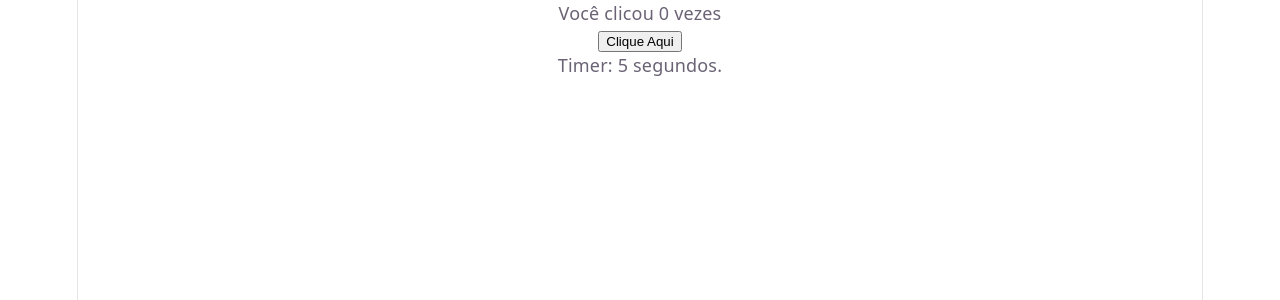
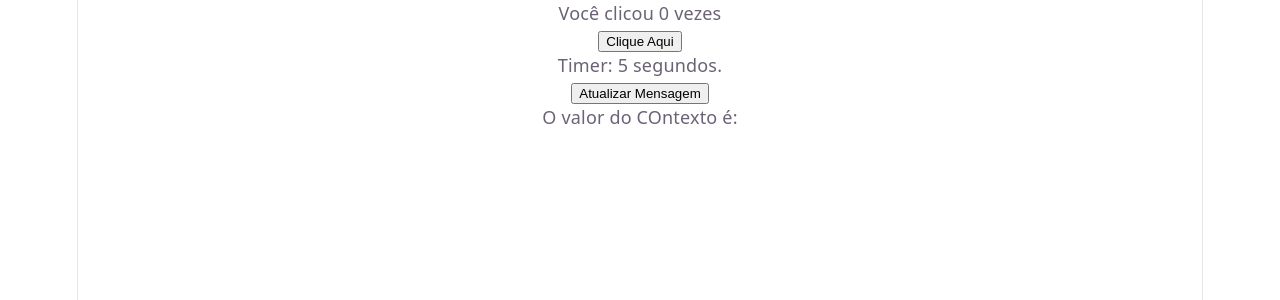
Before and after one commit to P3dr0HDev/hooks-app, a React (Vite) app: page / in a window 1280 px wide. Shown: the top 300 px of the page. Built offline with nearby package versions, Linux system fonts and the light colour scheme.

Commit message:
hooks pt2

```diff
--- a/src/App.jsx
+++ b/src/App.jsx
@@ -1,18 +1,21 @@
-import { useState } from 'react'
-import heroImg from './assets/hero.png'
-import reactLogo from './assets/react.svg'
-import viteLogo from './assets/vite.svg'
 import './App.css'
 import ExemploUseEffect from './components/ExemploUseEffect'
 import Timer from './components/Timer'
+import { MeuContextoProvider } from './contexts/MeuContexto'
+import ComponenteFilho from './components/ComponenteFilho'
+import ValorDoContexto from './components/ValorDoContexto'
+
 
 function App() {
-  const [count, setCount] = useState(0)
 
   return (
     <>
     <ExemploUseEffect/>
     <Timer/>
+    <MeuContextoProvider>
+      <ComponenteFilho />
+      <ValorDoContexto />
+    </MeuContextoProvider>
     </>
   )
 }
--- /dev/null
+++ b/src/components/ComponenteFilho.jsx
@@ -0,0 +1,18 @@
+import React, { useContext } from 'react'
+import { MeuContexto } from '../contexts/MeuContexto'
+
+const ComponenteFilho = () => {
+
+    const { mensagem, setMensagem } = useContext(MeuContexto);
+
+  return (
+    <div>
+        <p>{mensagem}</p>
+        <button onclick={() => setMensagem("Nova mensagem")}>
+            Atualizar Mensagem
+        </button>
+    </div>
+  );
+};
+
+export default ComponenteFilho
--- /dev/null
+++ b/src/components/ValorDoContexto.jsx
@@ -0,0 +1,13 @@
+import React, { useContext } from 'react'
+import { MeuContexto } from '../contexts/MeuContexto'
+
+const ValorDoContexto = () => {
+
+    const { mensagem } = useContext(MeuContexto);
+
+  return (
+    <div>O valor do COntexto é: {mensagem}</div>
+  )
+}
+
+export default ValorDoContexto
```
